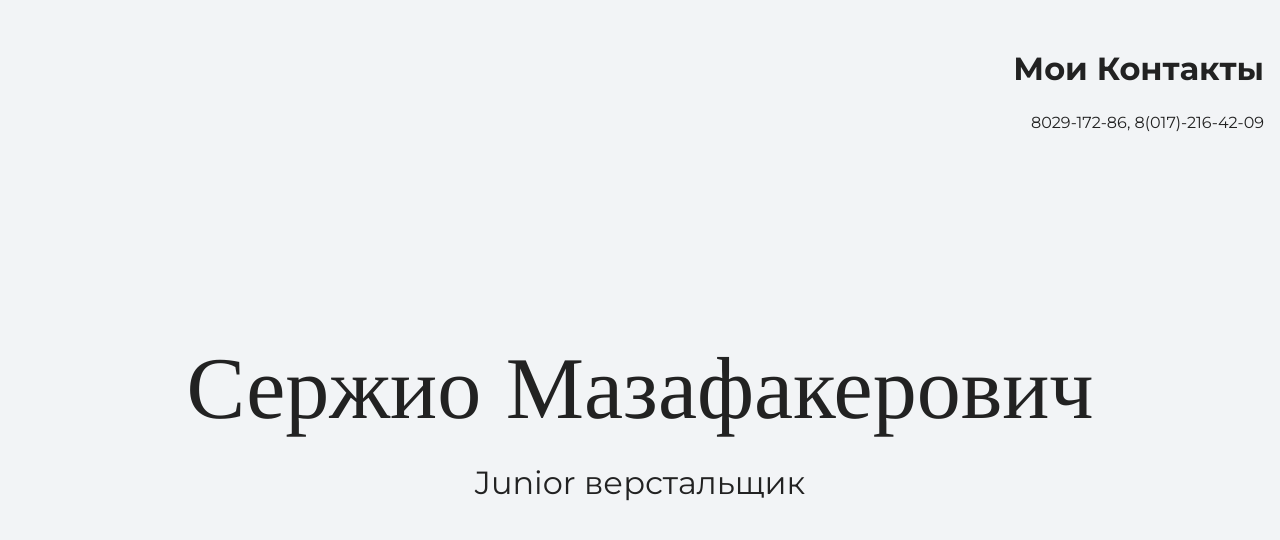
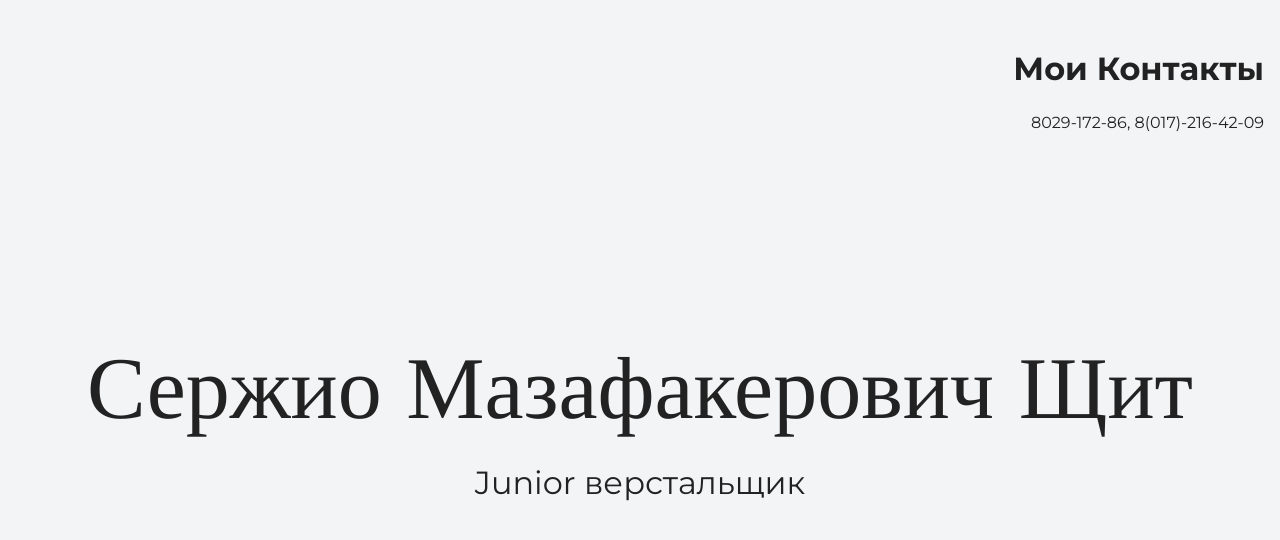
Before and after one commit to bar47ney/portfolio, a plain HTML site: page index.html in a window 1280 px wide. Shown: the top 540 px of the page. Drawn offline with nearby package versions, Linux system fonts and the light colour scheme.

Commit message:
add lastname

```diff
--- a/index.html
+++ b/index.html
@@ -15,7 +15,7 @@
 
     <section class="hero-image">
       <div class="container">
-      <h1 class="heading">Сержио Мазафакерович</h1>
+      <h1 class="heading">Сержио Мазафакерович Щит</h1>
       <p>Junior верстальщик</p>
       </div>
 
```
